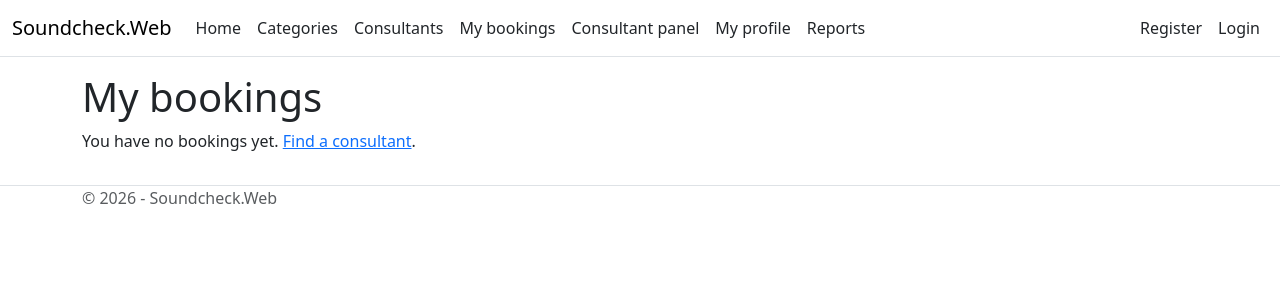
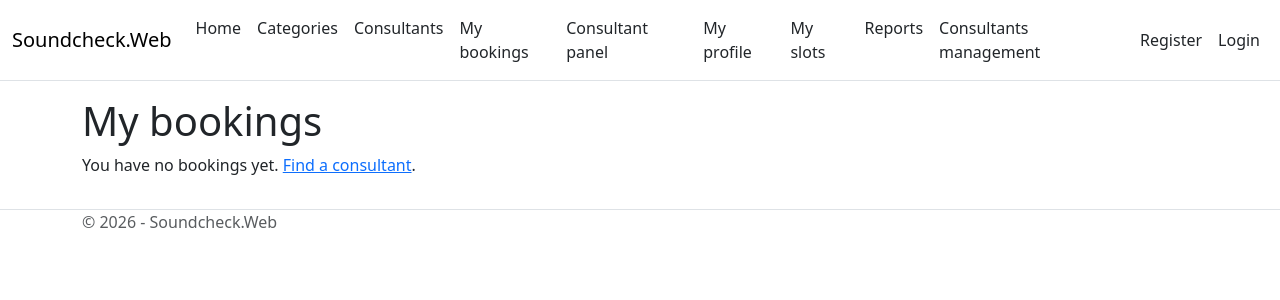
Before and after one commit to BestIsaacPlayer/Soundcheck, an ASP.NET Core app: page /Bookings in a window 1280 px wide. Shown: the top 300 px of the page. Run offline with ASP.NET Core 8, Linux system fonts and the light colour scheme; the visitor is signed in with stand-in values (Sample User, id 1); some libraries are stand-ins or nearby versions.

Commit message:
Add consultant slot and management buttons to the navigation panel

```diff
--- a/Soundcheck.Web/Views/Shared/_Layout.cshtml
+++ b/Soundcheck.Web/Views/Shared/_Layout.cshtml
@@ -42,11 +42,20 @@
                         <li class="nav-item">
                             <a class="nav-link text-dark" asp-controller="ConsultantProfile" asp-action="Edit">My profile</a>
                         </li>
+                        <li class="nav-item">
+                            <a class="nav-link text-dark" asp-controller="ConsultantSlots" asp-action="Index">My slots</a>
+                        </li>
                     }
                     @if (User.IsInRole("Admin"))
                     {
                         <li class="nav-item">
                             <a class="nav-link text-dark" asp-controller="Reports" asp-action="Revenue">Reports</a>
+                        </li>
+                    }
+                    @if (User.IsInRole("Admin"))
+                    {
+                        <li class="nav-item">
+                            <a class="nav-link text-dark" asp-controller="ConsultantManagement" asp-action="Index">Consultants management</a>
                         </li>
                     }
                 </ul>
```
